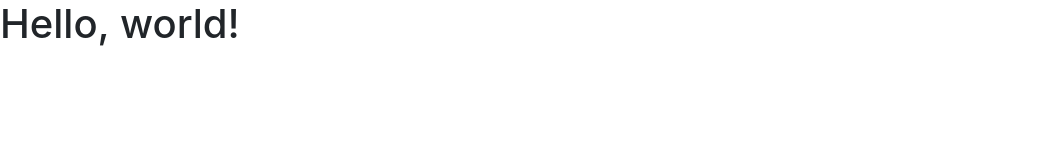
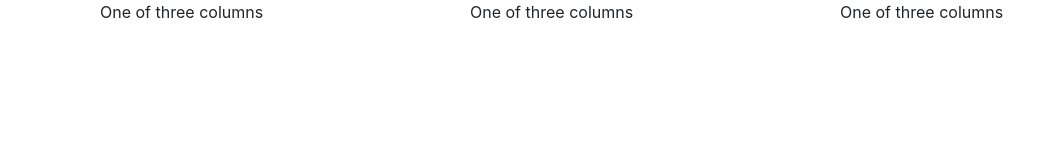
Before and after one commit to kaw393939/DemoIS117-Fall2020, a website: page index.html in a window 1280 px wide. Shown: the whole page, without its empty margins (0-1063 px from the left). Drawn offline with nearby package versions, Linux system fonts and the light colour scheme.

Commit message:
Feature: Added 3 Columns

```diff
--- a/index.html
+++ b/index.html
@@ -12,7 +12,24 @@
     <title>Hello, world!</title>
 </head>
 <body>
-<h1>Hello, world!</h1>
+
+<div class="container">
+    <!-- Content here -->
+    <div class="container">
+        <div class="row">
+            <div class="col-sm">
+                One of three columns
+            </div>
+            <div class="col-sm">
+                One of three columns
+            </div>
+            <div class="col-sm">
+                One of three columns
+            </div>
+        </div>
+    </div>
+
+</div>
 
 <!-- Optional JavaScript -->
 <!-- jQuery first, then Popper.js, then Bootstrap JS -->
```
